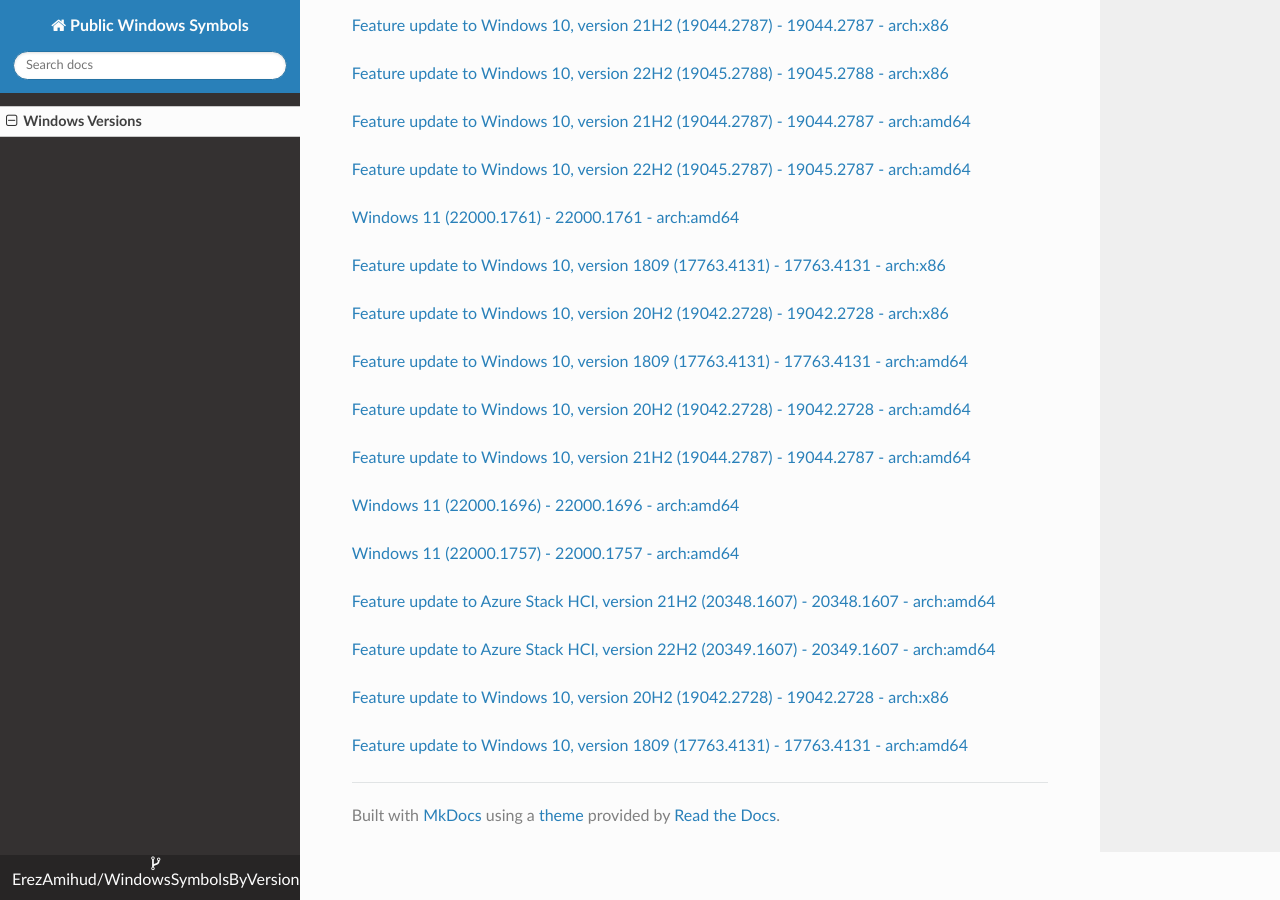
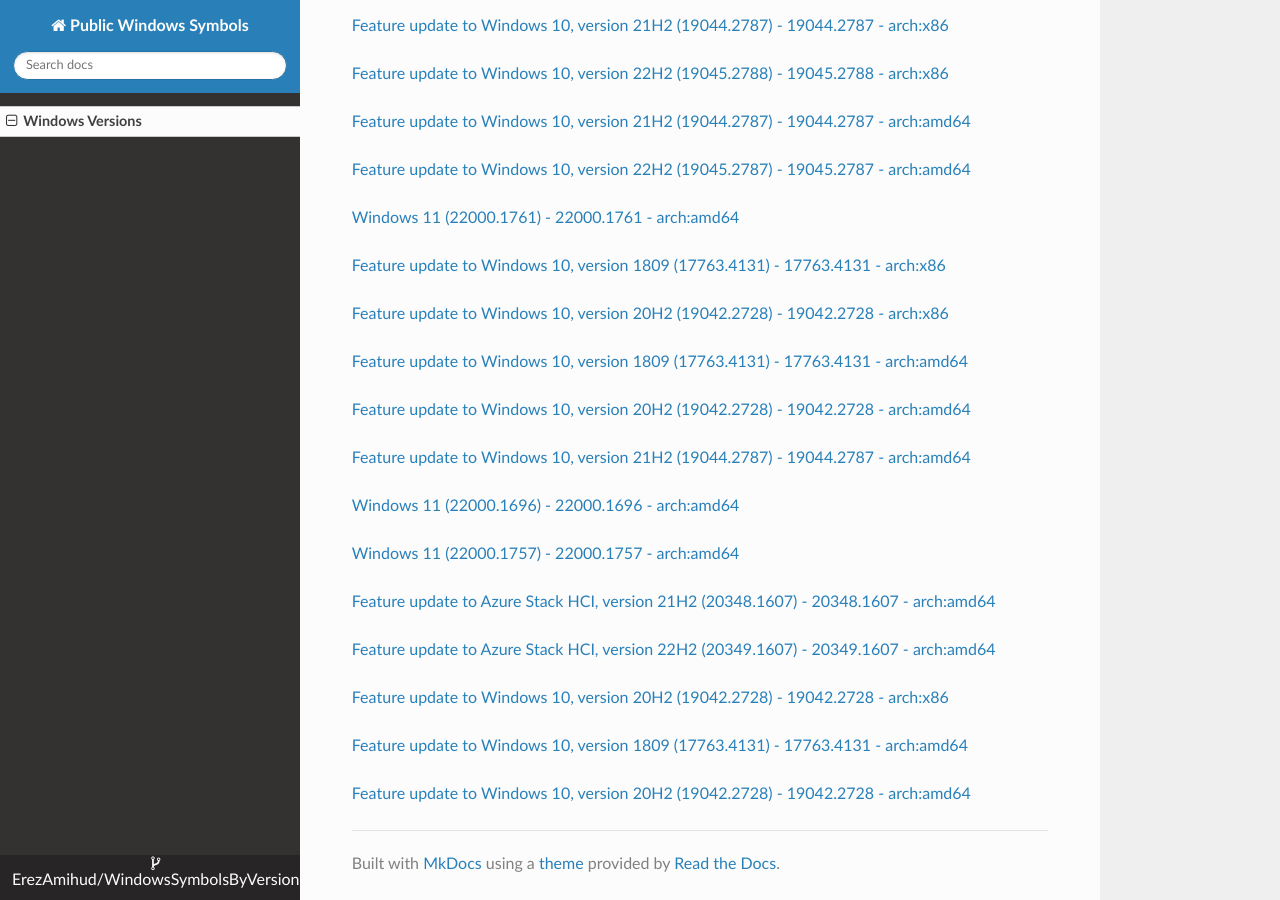
Before and after one commit to ErezAmihud/WindowsSymbolsByVersion, an MkDocs documentation site: the page built from docs/index.md, in a window 1280 px wide and 900 px high, scrolled down 35933 px. Built offline with MkDocs 1.6.1, drawn with Linux system fonts in a browser that asks for light colours; nearby versions of some CDN libraries.

Commit message:
Automated commit, add manifest for 3f106b39-c52e-47d7-9d71-b4937fd899e7

```diff
--- a/docs/index.md
+++ b/docs/index.md
@@ -2086,3 +2086,6 @@
 
 
 [Feature update to Windows 10, version 1809 (17763.4131) - 17763.4131 - arch:amd64](https://github.com/ErezAmihud/WindowsSymbolsByVersion/blob/main/manifests/a6c7fcec-6729-4c57-a0f3-16726ede16af.manifest)
+
+
+[Feature update to Windows 10, version 20H2 (19042.2728) - 19042.2728 - arch:amd64](https://github.com/ErezAmihud/WindowsSymbolsByVersion/blob/main/manifests/3f106b39-c52e-47d7-9d71-b4937fd899e7.manifest)
```
Also changed, not shown: process_builds.json (+1 -1 lines).
